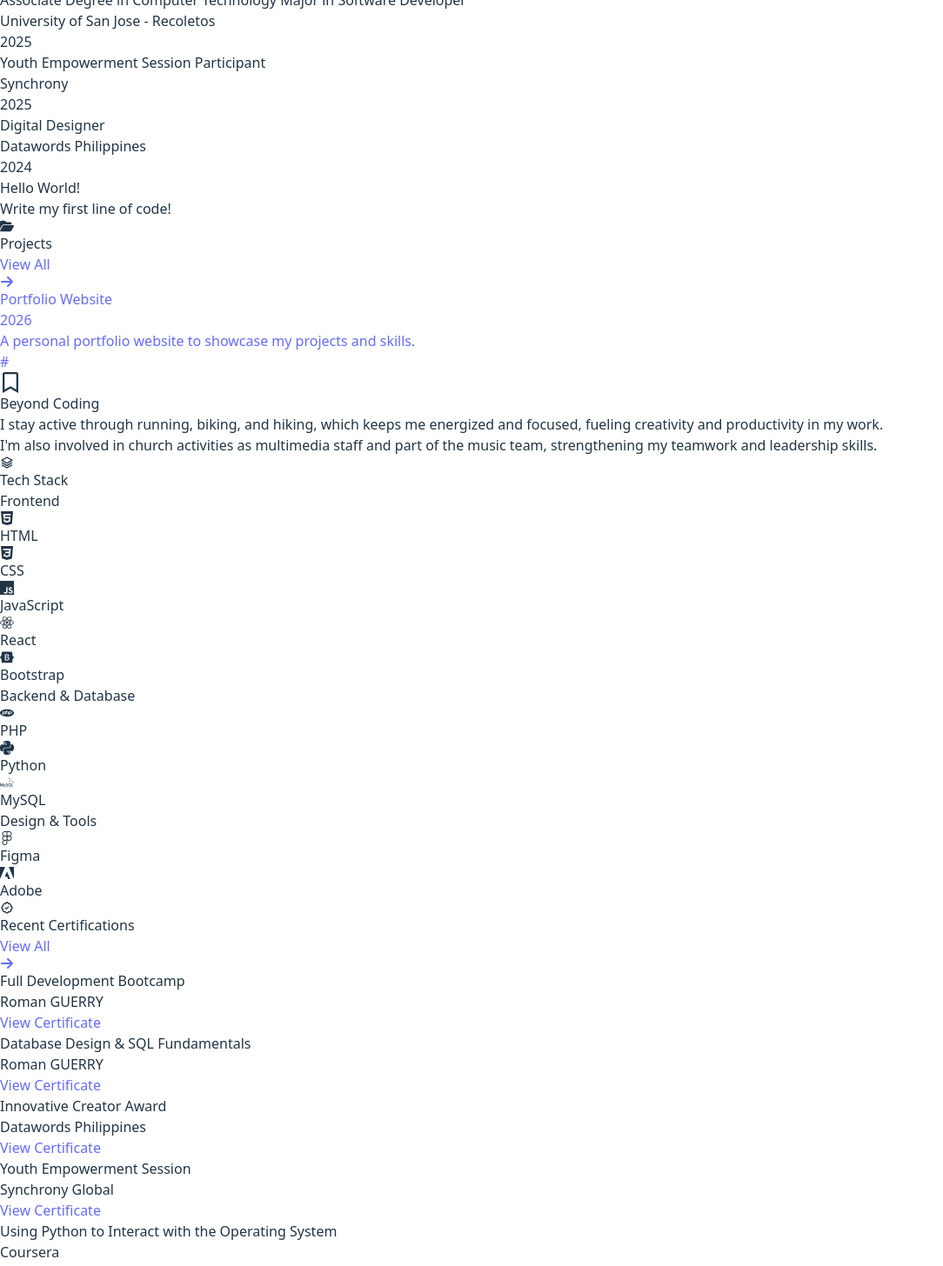
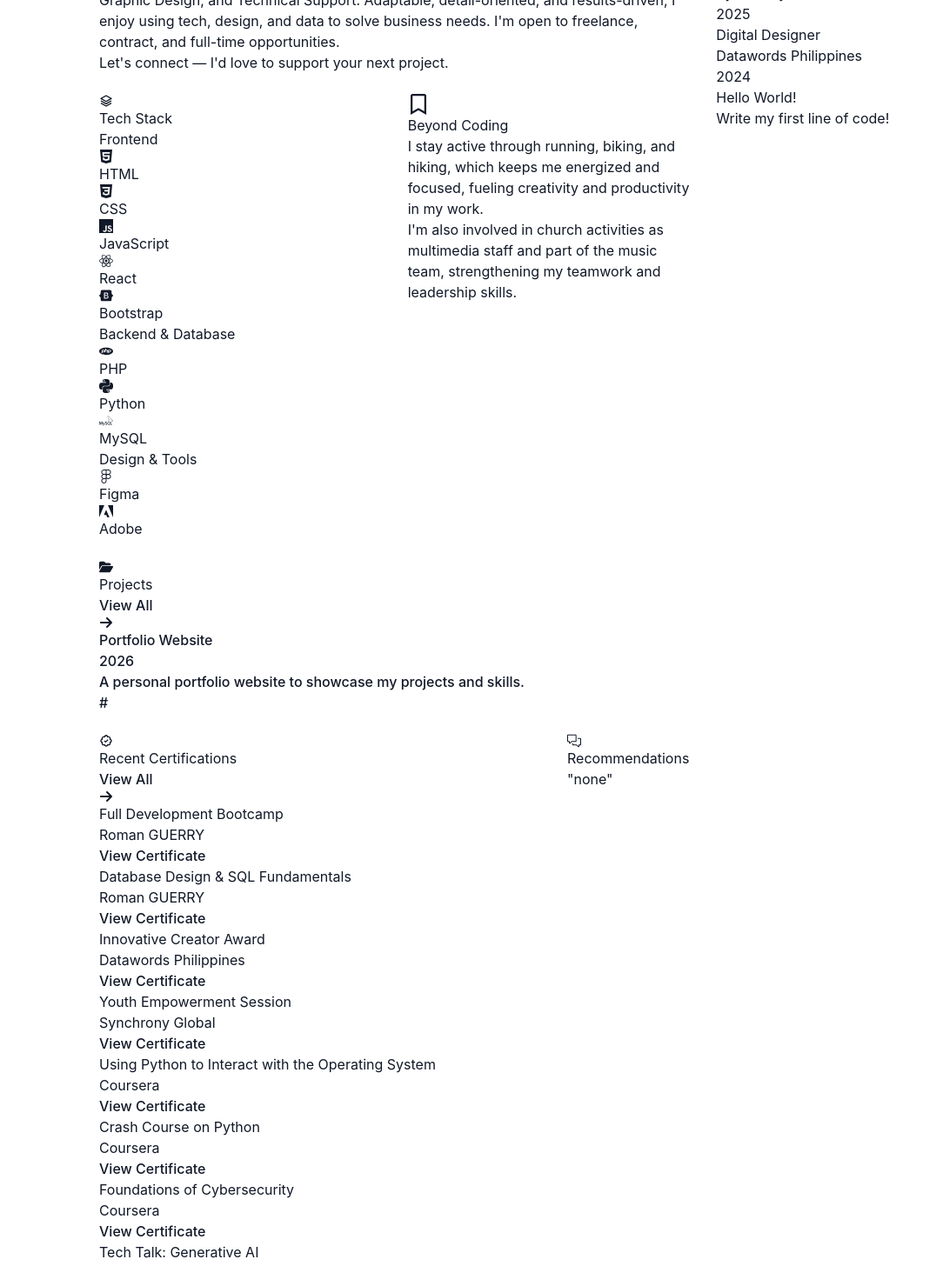
Before and after one commit to klint-droid/Portfolio, a React (Vite) app: page / in a window 1280 px wide. Shown: the part 940-2396 px from the top of the page at 87% size, without its empty margins (0-1084 px from the left). Built offline with nearby package versions, Linux system fonts and the light colour scheme.

Commit message:
fix the layout

```diff
--- a/src/App.css
+++ b/src/App.css
@@ -2,45 +2,177 @@
 @tailwind components;
 @tailwind utilities;
 
-#root {
-  max-width: 1280px;
-  margin: 0 auto;
-  padding: 2rem;
-  text-align: center;
+/* ==============================================
+   RESET & BASE VARIABLES
+   ============================================== */
+:root {
+  --bg-color: #ffffff;       /* Requested: White Background */
+  --card-bg: #ffffff;        /* White Cards */
+  --text-primary: #111827;   /* Dark Gray Text */
+  --text-secondary: #6b7280; /* Muted Text */
+  --border-color: #e5e7eb;   /* Light Gray Border */
+  --primary-color: #000000;  /* Black Accents */
+
+  --radius-lg: 24px;         /* 3xl rounded corners */
+  --radius-md: 16px;         /* xl rounded corners */
+  --radius-sm: 8px;          /* sm rounded corners */
 }
 
-.logo {
-  height: 6em;
-  padding: 1.5em;
-  will-change: filter;
-  transition: filter 300ms;
-}
-.logo:hover {
-  filter: drop-shadow(0 0 2em #646cffaa);
-}
-.logo.react:hover {
-  filter: drop-shadow(0 0 2em #61dafbaa);
+* {
+  box-sizing: border-box;
+  margin: 0;
+  padding: 0;
 }
 
-@keyframes logo-spin {
-  from {
-    transform: rotate(0deg);
+body {
+  font-family: 'Inter', sans-serif;
+  background-color: var(--bg-color);
+  color: var(--text-primary);
+  min-height: 100vh;
+  display: flex;
+  flex-direction: column;
+}
+
+.container {
+  width: 100%;
+  max-width: 1100px;
+  margin: 0 auto;
+  padding: 2rem 1.5rem;
+}
+
+.header-card {
+  background: var(--card-bg);
+  border: 1px solid var(--border-color);
+  border-radius: var(--radius-lg);
+  padding: 2rem;
+  margin-bottom: 1.5rem;
+  position: relative;
+}
+
+.main-grid {
+  display: grid;
+  grid-template-columns: 2fr 1fr;
+  gap: 1.5rem;
+  margin-bottom: 1.5rem;
+}
+
+.left-column {
+  display: flex;
+  flex-direction: column;
+  gap: 1.5rem;
+}
+
+
+.split-grid {
+  display: grid;
+  grid-template-columns: 1fr 1fr;
+  gap: 1.5rem;
+}
+
+.bottom-grid {
+  display: grid;
+  grid-template-columns: 1fr 1fr;
+  gap: 1.5rem;
+  margin-bottom: 1.5rem;
+}
+
+.card {
+  background: var(--card-bg);
+  border: 1px solid var(--border-color);
+  border-radius: var(--radius-lg);
+  padding: 1.5rem;
+  height: 100%;
+  display: flex;
+  flex-direction: column;
+}
+
+.card-header {
+  display: flex;
+  align-items: center;
+  justify-content: space-between;
+  margin-bottom: 1rem;
+}
+
+.card-title {
+  font-size: 1.1rem;
+  font-weight: 700;
+  display: flex;
+  align-items: center;
+  gap: 0.5rem;
+}
+
+.view-all {
+  font-size: 0.8rem;
+  color: var(--text-secondary);
+  text-decoration: none;
+}
+
+.footer-grid {
+  background: var(--card-bg);
+  border: 1px solid var(--border-color);
+  border-radius: var(--radius-lg);
+  padding: 2rem;
+  display: grid;
+  grid-template-columns: repeat(4, 1fr); /* 4 Columns */
+  gap: 1.5rem;
+  margin-bottom: 2rem;
+}
+
+.footer-col {
+  display: flex;
+  flex-direction: column;
+  gap: 1rem;
+}
+
+
+.btn-basic {
+  display: flex;
+  align-items: center;
+  gap: 0.5rem;
+  padding: 0.75rem;
+  border: 1px solid var(--border-color);
+  border-radius: var(--radius-sm);
+  background: transparent;
+  font-size: 0.85rem;
+  cursor: pointer;
+  transition: background 0.2s;
+  width: 100%;
+}
+
+.btn-basic:hover {
+  background-color: #f9fafb;
+}
+
+.text-muted {
+  font-size: 0.85rem;
+  color: var(--text-secondary);
+  line-height: 1.5;
+}
+
+
+@media (max-width: 900px) {
+  .main-grid {
+    grid-template-columns: 1fr;
   }
-  to {
-    transform: rotate(360deg);
+
+  .footer-grid {
+    grid-template-columns: 1fr 1fr;
   }
 }
 
-@media (prefers-reduced-motion: no-preference) {
-  a:nth-of-type(2) .logo {
-    animation: logo-spin infinite 20s linear;
+
+@media (max-width: 600px) {
+  .split-grid,
+  .bottom-grid,
+  .footer-grid {
+    grid-template-columns: 1fr;
+  }
+
+  .header-card {
+    padding: 1.5rem;
+  }
+
+  .container {
+    padding: 1rem;
   }
 }
-
-.card {
-  padding: 2em;
-}
-
-.read-the-docs {
-  color: #888;
-}
--- a/src/App.jsx
+++ b/src/App.jsx
@@ -1,29 +1,12 @@
 import React from "react";
-import Header from "./components/Header";
-import About from "./components/About";
-import Experience from "./components/Experience";
-import Projects from "./components/Projects";
-import TechStack from "./components/TechStack";
-import Certifications from "./components/Certifications";
-import BeyondCoding from "./components/BeyondCoding";
-import Recommendations from "./components/Recommendations";
-import Contact from "./components/Contact";
-import Footer from "./components/Footer";
+import Layout from './sections/Layout.jsx';
 
-export default function App() {
-  return (
-    <div className="min-h-screen bg-white text-white p-6">
-      <Header />
-      <About />
-      <Experience />
-      <Projects />
-      <BeyondCoding />
-      <TechStack />
-      <Certifications />
-      <Recommendations />
-      <Contact />
-      <Footer />
+const App = () => {
+  return(
+    <div>
+      <Layout />
     </div>
+  );
+};
 
-  );
-}
+export default App;
--- a/src/components/Certifications.jsx
+++ b/src/components/Certifications.jsx
@@ -53,15 +53,15 @@
           <BiBadgeCheck className="text-xl text-gray-800"/>
           <h2 className="text-lg font-bold text-gray-900">Recent Certifications</h2>
         </div>
-        <a href="#" className="text-xs font-semiboldtext-gray-400 hover:text-gray-900 flex items-center gap-1 transition-colors">
+        <a href="#" className="text-xs font-semibold text-gray-400 hover:text-gray-900 flex items-center gap-1 transition-colors">
           View All <FaArrowRight className="text-[10px]"/>
         </a>
       </div>
-      <div className="space-y-3">
+      <div className="space-y-3 max-h-[260px] overflow-y-auto pr-2">
         {certs.map((cert, index) => (
           <div
-          key={index}
-          className="group flex flex-col p-3 bg-gray-50 rounded-xl border border-gray-100 hover:border-gray-200 transition-colors cursor-default"
+            key={index}
+            className="group flex flex-col p-3 bg-gray-50 rounded-xl border border-gray-100 hover:border-gray-200 transition-colors cursor-default"
           >
             <h3 className="text-sm font-bold text-gray-900 group-hover:text-blue-600 transition-colors">
               {cert.name}
@@ -69,7 +69,7 @@
             <p className="text-xs text-gray-500 mt-1">
               {cert.issuer}
             </p>
-            <a href={cert.link} className="text-xs text-blue-600 mt-0.5">
+            <a href={cert.link} className="text-xs text-blue-600 mt-0.5 hover:underline">
               View Certificate
             </a>
           </div>
--- a/src/components/Contact.jsx
+++ b/src/components/Contact.jsx
@@ -67,8 +67,8 @@
                         <FaLightbulb className="text-lg text-gray-800"/>
                         <h3 className="font-bold text-gray-900">Daily Verse</h3>
                     </div>
-                    <div className="p-4 border border-gray-100 rounded-xl h-full flex flex-col justify-center bg-gray-50/50">
-                        <p className="text-sm text-gray-600 italic leading-relaxed mb-4">
+                    <div className="p-4 border border-gray-100 rounded-xl flex-1 flex flex-col justify-center bg-gray-50/50">
+                        <p className="text-sm text-gray-600 italic leading-relaxed mb-1">
                             "For I know the plans I have for you," declares the Lord, "plans to prosper you and not to harm you, plans to give you hope and a future."
                         </p>
                         <p className="text-xs font-bold text-gray-900 text-right">
--- a/src/components/Recommendations.jsx
+++ b/src/components/Recommendations.jsx
@@ -1,21 +1,22 @@
-import React, { useState } from "react";
+import { useState } from "react";
 import { GoCommentDiscussion } from "react-icons/go";
 
 const Recommendations = () => {
 
     const testimonials = [
         {
-            id: 1,
-            text: "Klint is very dedicated and passionate about his work. He consistently goes above and beyond to deliver high-quality results.",
-            name: "Kent John Navarro",
-            role: "Student at University of San Jose - Recoletos",
+            text: "none",
+        },
+        {
+            text: "none",
         }
     ];
 
     const [activeIndex, setActiveIndex] = useState(0);
 
     return (
-        <div className="bg-white rounded-3xl p-6 shadow-sm border border-gray-100 h-full">
+        <div className="bg-white rounded-3xl p-6 shadow-sm border border-gray-100 h-full flex flex-col justify-between">
+            <div>
                 <div className="flex items-center gap-2 mb-4">
                     <GoCommentDiscussion className="text-xl text-gray-800"/>
                     <h2 className="text-lg font-bold text-gray-900">Recommendations</h2>
@@ -33,12 +34,18 @@
                         </p>
                     </div>
                 </div>
+            </div>
+
             <div className="flex items-center justify-center gap-2 mt-6">
                 {testimonials.map((_, index) => (
                     <button
                         key={index}
-                    onClick = {() => setActiveIndex(index)}
-                    className={`w-2 h-2 rounded-full transition-all duration-300 ${activeIndex === index ? 'bg-gray-800 w-4' : 'bg-gray-300 hover:bg-gray-400'}`}
+                        onClick={() => setActiveIndex(index)}
+                        className={`w-0.5 h-1 rounded-full transition-all duration-300 ${
+                            activeIndex === index
+                            ? 'w-0.5 bg-gray-900 hover:border-gray-900'
+                            : 'w-0.5 bg-gray-200 hover:bg-gray-300'
+                        }`}
                         aria-label={`View testimonial ${index + 1}`}
                     />
                 ))}
--- /dev/null
+++ b/src/sections/Layout.jsx
@@ -0,0 +1,54 @@
+import React from 'react';
+import '../App.css';
+import Header from '../components/Header';
+import About from '../components/About';
+import Experience from '../components/Experience';
+import TechStack from '../components/TechStack';
+import BeyondCoding from '../components/BeyondCoding';
+import Projects from '../components/Projects';
+import Certifications from '../components/Certifications';
+import Recommendations from '../components/Recommendations';
+import FooterGrid from '../components/Footer';
+import Contact from '../components/Contact';
+
+export default function App() {
+  return (
+    <div className="container">
+
+      <div className="header-card">
+        <Header />
+      </div>
+
+      <div className="main-grid">
+
+        <div className="left-column">
+
+          <About />
+
+          <div className="split-grid">
+             <TechStack />
+             <BeyondCoding />
+          </div>
+
+          <Projects />
+
+        </div>
+
+        <div className="right-column">
+          <Experience />
+        </div>
+
+      </div>
+
+      <div className="bottom-grid">
+        <Certifications />
+        <Recommendations />
+      </div>
+
+      <div className="footer-grid-wrapper">
+        <Contact />
+        <FooterGrid />
+      </div>
+    </div>
+  );
+}
```
Lines whose indentation alone changed are shown as unchanged.
